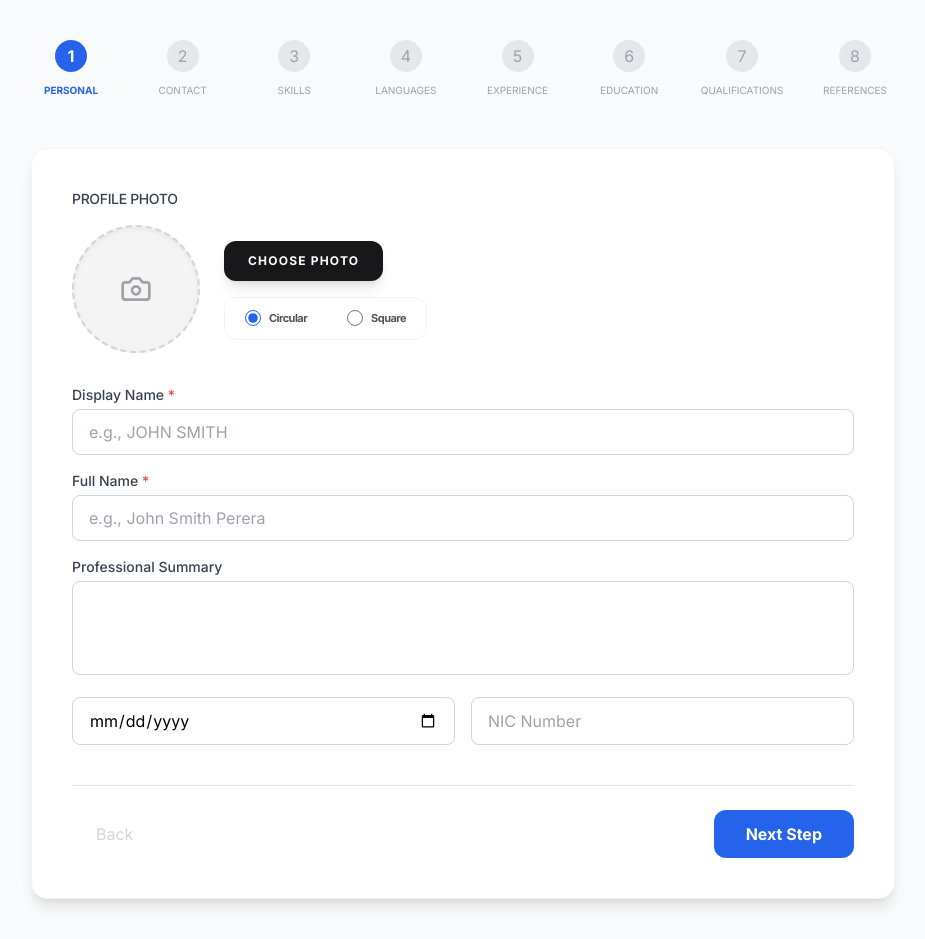
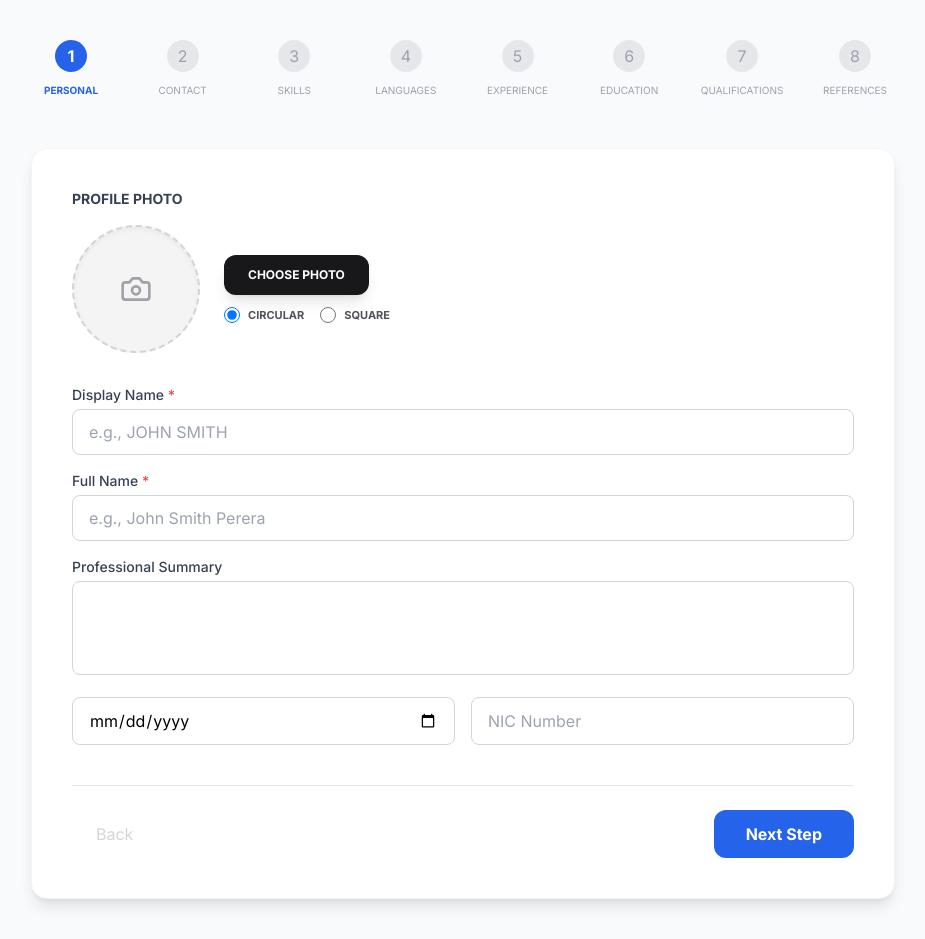
Before and after one commit to ThanushDev/DigiSolutionsCV, a React (Vite) app: page /admin in a window 1280 px wide. Shown: the whole page, without its empty margins (177-1102 px from the left). Built offline with nearby package versions, Linux system fonts and the light colour scheme.

Commit message:
Update PhotoUpload.tsx

```diff
--- a/src/components/FormSections/PhotoUpload.tsx
+++ b/src/components/FormSections/PhotoUpload.tsx
@@ -12,7 +12,7 @@ export function PhotoUpload() {
     if (!file) return;
 
     if (file.size > 2 * 1024 * 1024) {
-      alert("File is too large!");
+      alert("File is too large! (Max 2MB)");
       return;
     }
 
@@ -22,8 +22,6 @@ export function PhotoUpload() {
 
     try {
       const apiKey = '43b8bf4b90a4c63f2f931edfc646c148';
-
-      // expiration අයින් කළා (සැමදා පවතින්න), එවිට ඇඩ්මින්ට ඕනෑම වෙලාවක PDF එක හැදිය හැක.
       const response = await fetch(`https://api.imgbb.com/1/upload?key=${apiKey}`, {
         method: 'POST',
         body: formData,
@@ -32,13 +30,13 @@ export function PhotoUpload() {
       const result = await response.json();
 
       if (result.success && result.data && result.data.url) {
+        // ඉතා වැදගත්: මෙතනදී සේව් වෙන්නේ පින්තූරයේ ලින්ක් එක විතරයි.
         updatePersonalInfo({ photo: result.data.url });
       } else {
-        const errorMsg = result.error ? result.error.message : "Unknown error";
-        alert("Upload Error: " + errorMsg);
+        alert("Upload Error: " + (result.error ? result.error.message : "Failed"));
       }
     } catch (error) {
-      alert("Network Error: Please check your connection.");
+      alert("Network Error: Check connection.");
     } finally {
       setIsUploading(false);
     }
@@ -51,15 +49,12 @@ export function PhotoUpload() {
 
   return (
     <div className="space-y-4">
-      <label className="block text-sm font-medium text-gray-700 font-bold uppercase tracking-tight">Profile Photo</label>
-      <div className="flex flex-col sm:flex-row items-center sm:items-start gap-6">
+      <label className="block text-sm font-bold text-gray-700 uppercase">Profile Photo</label>
+      <div className="flex flex-col sm:flex-row items-center gap-6">
         <div className="relative">
           <div className={`w-32 h-32 bg-zinc-100 border-2 border-dashed border-zinc-300 flex items-center justify-center overflow-hidden shadow-inner ${cvData.personalInfo.photoFormat === 'circular' ? 'rounded-full' : 'rounded-2xl'}`}>
             {isUploading ? (
-              <div className="flex flex-col items-center gap-1">
-                <Loader2 className="w-8 h-8 text-blue-600 animate-spin" />
-                <span className="text-[10px] font-bold text-blue-600 uppercase">Wait...</span>
-              </div>
+              <Loader2 className="w-8 h-8 text-blue-600 animate-spin" />
             ) : cvData.personalInfo.photo ? (
               <img src={cvData.personalInfo.photo} alt="Profile" className="w-full h-full object-cover" />
             ) : (
@@ -67,27 +62,22 @@ export function PhotoUpload() {
             )}
           </div>
           {cvData.personalInfo.photo && !isUploading && (
-            <button onClick={handleRemovePhoto} className="absolute -top-2 -right-2 p-1.5 bg-red-600 text-white rounded-full shadow-lg hover:bg-red-700 transition-all">
+            <button onClick={handleRemovePhoto} className="absolute -top-2 -right-2 p-1 bg-red-600 text-white rounded-full shadow-lg">
               <XIcon className="w-4 h-4" />
             </button>
           )}
         </div>
 
-        <div className="flex-1 space-y-4">
+        <div className="flex-1">
           <input type="file" ref={fileInputRef} onChange={handleFileChange} accept="image/*" className="hidden" id="photo-upload" />
-          <label htmlFor="photo-upload" className={`inline-flex items-center px-6 py-3 bg-zinc-900 text-white text-xs font-black uppercase tracking-widest rounded-xl cursor-pointer hover:bg-black transition-all shadow-lg ${isUploading ? 'opacity-50' : ''}`}>
+          <label htmlFor="photo-upload" className="inline-flex items-center px-6 py-3 bg-zinc-900 text-white text-xs font-black uppercase rounded-xl cursor-pointer shadow-lg">
             {cvData.personalInfo.photo ? 'Change Photo' : 'Choose Photo'}
           </label>
-          <div className="flex gap-4 bg-white p-2 rounded-xl border border-zinc-100 w-fit">
+          <div className="flex gap-4 mt-3">
             {['circular', 'square'].map((format) => (
-              <label key={format} className="flex items-center gap-2 cursor-pointer px-3 py-1 rounded-lg hover:bg-zinc-50 transition-all">
-                <input
-                  type="radio"
-                  checked={cvData.personalInfo.photoFormat === format}
-                  onChange={() => updatePersonalInfo({ photoFormat: format as 'circular' | 'square' })}
-                  className="w-4 h-4 text-blue-600 accent-blue-600"
-                />
-                <span className="text-[11px] font-bold text-zinc-600 uppercase tracking-tighter capitalize">{format}</span>
+              <label key={format} className="flex items-center gap-2 cursor-pointer">
+                <input type="radio" checked={cvData.personalInfo.photoFormat === format} onChange={() => updatePersonalInfo({ photoFormat: format as 'circular' | 'square' })} className="w-4 h-4" />
+                <span className="text-[11px] font-bold text-zinc-600 uppercase">{format}</span>
               </label>
             ))}
           </div>
```
